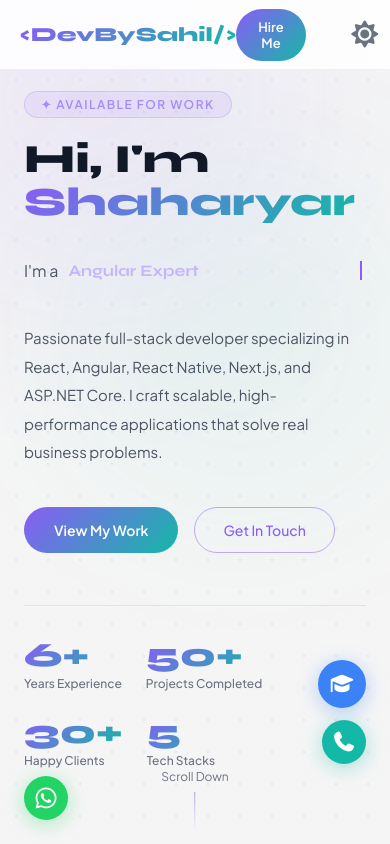
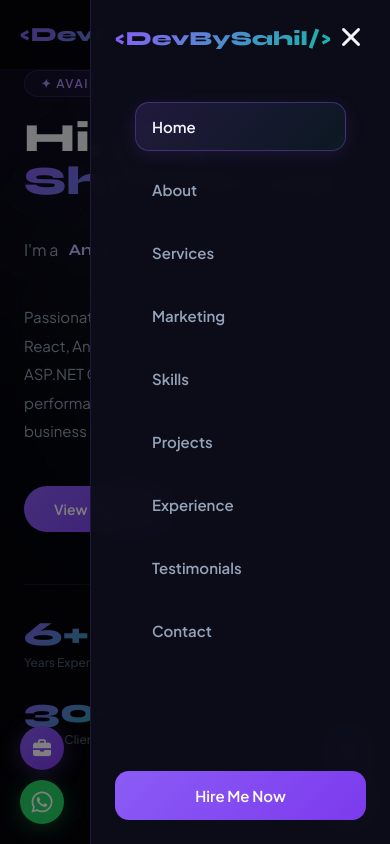
Before and after one commit to Shaharyar123-art/portfolio, a React (Vite) app: page / in a window 390 px wide. Both pictures are taken after a click on the button 364 px from the left and 34 px from the top of the page. Shown: the top 844 px of the page. Built offline with nearby package versions, Linux system fonts and the light colour scheme.

Commit message:
add mobile sidebar navigation and enhance floating action buttons

```diff
--- a/src/App.jsx
+++ b/src/App.jsx
@@ -1,5 +1,6 @@
 import { useState, useEffect } from 'react';
 import '@fortawesome/fontawesome-free/css/all.min.css';
+import './index.css';
 import { ROLES, SKILLS, PROJECTS, EXP, TESTS, MARKETING_SERVICES, MARKETING_PROCESS } from './data';
 
 import CV from './assets/CV.pdf';
@@ -19,7 +20,12 @@ function App() {
   });
   const [formSubmitted, setFormSubmitted] = useState(false);
   const [theme, setTheme] = useState('dark');
+  const [isSidebarOpen, setIsSidebarOpen] = useState(false);
   // --- Typing Effect ---
+  const [hireTooltipVisible, setHireTooltipVisible] = useState(false);
+  const [waTooltipVisible, setWaTooltipVisible] = useState(false);
+  const [eduTooltipVisible, setEduTooltipVisible] = useState(false);
+  const [callTooltipVisible, setCallTooltipVisible] = useState(false);
   useEffect(() => {
     let i = 0;
     setTypedText('');
@@ -69,6 +75,12 @@ function App() {
   // Apply theme class to root element
   useEffect(() => {
     const root = document.documentElement;
+
+    // Trigger brightness flash animation
+    root.classList.remove('flash-active');
+    void root.offsetWidth; // Trigger reflow to restart animation
+    root.classList.add('flash-active');
+
     if (theme === 'light') {
       root.classList.add('light');
     } else {
@@ -91,6 +103,7 @@ function App() {
       el.scrollIntoView({ behavior: 'smooth' });
     }
     setActiveSection(id);
+    setIsSidebarOpen(false); // Close sidebar after clicking
   };
 
   // --- Form Handling ---
@@ -149,12 +162,64 @@ function App() {
  const openCV = () => {
     window.open(CV, '_blank');
   };
+
+  // --- Long-press Tooltip Logic ---
+  const longPressDuration = 700; // milliseconds
+  let hirePressTimer = null;
+  let waPressTimer = null;
+  let eduPressTimer = null;
+  let callPressTimer = null;
+
+  const handleTouchStart = (setter, timerRef) => {
+    timerRef.current = setTimeout(() => {
+      setter(true);
+    }, longPressDuration);
+  };
+
+  const handleTouchEnd = (setter, timerRef) => {
+    clearTimeout(timerRef.current);
+    setter(false);
+  };
+
+  // Hire Me
+  const handleHireTouchStart = () => handleTouchStart(setHireTooltipVisible, { current: hirePressTimer });
+  const handleHireTouchEnd = () => handleTouchEnd(setHireTooltipVisible, { current: hirePressTimer });
+
+  // WhatsApp
+  const handleWaTouchStart = () => handleTouchStart(setWaTooltipVisible, { current: waPressTimer });
+  const handleWaTouchEnd = () => handleTouchEnd(setWaTooltipVisible, { current: waPressTimer });
+
+  // Education
+  const handleEduTouchStart = () => handleTouchStart(setEduTooltipVisible, { current: eduPressTimer });
+  const handleEduTouchEnd = () => handleTouchEnd(setEduTooltipVisible, { current: eduPressTimer });
+
+  // Call
+  const handleCallTouchStart = () => handleTouchStart(setCallTooltipVisible, { current: callPressTimer });
+  const handleCallTouchEnd = () => handleTouchEnd(setCallTooltipVisible, { current: callPressTimer });
+
+  // Clear timers on unmount (important for cleanup)
+  useEffect(() => {
+    return () => {
+      clearTimeout(hirePressTimer);
+      clearTimeout(waPressTimer);
+      clearTimeout(eduPressTimer);
+      clearTimeout(callPressTimer);
+    };
+  }, []);
+
   return (
     <>
       {/* NAVBAR */}
       <nav id="navbar">
         <a className="logo" onClick={() => scrollToSection('home')}>&lt;DevBySahil/&gt;</a>
         <div className="nav-links">
+          <button
+            className="hamburger"
+            onClick={() => setIsSidebarOpen(true)}
+            aria-label="Open Menu"
+          >
+            <i className="fa-solid fa-bars-staggered"></i>
+          </button>
           {['home', 'about', 'services', 'marketing', 'skills', 'projects', 'experience', 'testimonials', 'contact'].map((sec) => (
             <button
               key={sec}
@@ -166,8 +231,7 @@ function App() {
             </button>
           ))}
           <button
-            className="btn-p"
-            style={{ padding: '10px 22px', fontSize: '13px' }}
+            className="btn-p nav-hire"
             onClick={() => scrollToSection('contact')}
           >
             Hire Me
@@ -182,6 +246,35 @@ function App() {
         </div>
       </nav>
 
+      {/* MOBILE SIDEBAR */}
+      <div className={`sidebar-overlay ${isSidebarOpen ? 'show' : ''}`} onClick={() => setIsSidebarOpen(false)}></div>
+      <aside className={`sidebar ${isSidebarOpen ? 'open' : ''}`}>
+        <div className="sidebar-head">
+          <span className="logo">&lt;DevBySahil/&gt;</span>
+          <button className="close-sidebar" onClick={() => setIsSidebarOpen(false)}>
+            <i className="fa-solid fa-xmark"></i>
+          </button>
+        </div>
+        <div className="sidebar-links">
+          {['home', 'about', 'services', 'marketing', 'skills', 'projects', 'experience', 'testimonials', 'contact'].map((sec, i) => (
+            <button
+              key={sec}
+              className={`sl ${activeSection === sec ? 'active' : ''}`}
+              style={{ transitionDelay: `${i * 50}ms` }}
+              onClick={() => scrollToSection(sec)}
+            >
+              {/* <span className="sl-num"></span> */}
+              {sec.charAt(0).toUpperCase() + sec.slice(1)}
+            </button>
+          ))}
+        </div>
+        <div className="sidebar-footer">
+          <button className="btn-p" style={{ width: '100%' }} onClick={() => scrollToSection('contact')}>
+            Hire Me Now
+          </button>
+        </div>
+      </aside>
+
       {/* HERO */}
       <section id="home" className={`sec gridbg ${activeSection === 'home' ? 'active-section' : ''}`}>
         <div className="orb orb1"></div>
@@ -189,7 +282,6 @@ function App() {
         <div className="container">
           <div className="hero-grid">
             <div className="hero-left">
-              <br/>
               <div className="stag fadeUp">✦ Available for Work</div>
               <h1 className="syne fadeUp d1">Hi, I'm <span className="gtext">Shaharyar</span><br /></h1>
               <div className="hero-role fadeUp d2">
@@ -671,14 +763,19 @@ function App() {
         ↑
       </button>
 
+      {/* Floating Hire Me (Mobile Only) */}
+      <button className="btn-p hire-float" onClick={() => scrollToSection('contact')} aria-label="Hire Me">
+        <i className="fa-solid fa-briefcase"></i>
+      </button>
+
       {/* Floating Contact Overlays */}
       <a href="https://wa.me/923041137877" className="wa-float" target="_blank" rel="noreferrer" aria-label="Chat on WhatsApp">
         <i className="fa-brands fa-whatsapp"></i>
       </a>
-      <button onClick={openCV} className="edu-float" aria-label="View Resume">
+      <button onClick={openCV} className={`edu-float ${showBackToTop ? 'shifted' : ''}`} aria-label="View Resume">
         <i className="fa-solid fa-graduation-cap"></i>
       </button>
-      <a href="tel:+923140069007" className="call-float" aria-label="Call Me">
+      <a href="tel:+923140069007" className={`call-float ${showBackToTop ? 'shifted' : ''}`} aria-label="Call Me">
         <i className="fa-solid fa-phone"></i>
       </a>
     </>
--- a/src/index.css
+++ b/src/index.css
@@ -13,7 +13,7 @@ body {
   background: var(--bg);
   color: var(--w);
   overflow-x: hidden;
-  transition: background 0.3s ease, color 0.3s ease;
+  transition: background 0.6s cubic-bezier(0.4, 0, 0.2, 1), color 0.6s cubic-bezier(0.4, 0, 0.2, 1);
 }
 
 ::-webkit-scrollbar {
@@ -107,6 +107,7 @@ body {
   pointer-events: none;
   filter: blur(80px);
   opacity: 0.6;
+  transition: background 0.6s ease, opacity 0.6s ease;
 }
 
 .orb1 {
@@ -142,6 +143,7 @@ body {
   background-size: 32px 32px;
   pointer-events: none;
   z-index: 0;
+  transition: opacity 0.6s ease;
 }
 
 /* Navbar */
@@ -159,7 +161,7 @@ nav {
   background: var(--nav-bg);
   backdrop-filter: blur(20px);
   border-bottom: 1px solid rgba(139, 92, 246, 0.1);
-  transition: all 0.3s;
+  transition: background 0.6s cubic-bezier(0.4, 0, 0.2, 1), border-color 0.6s cubic-bezier(0.4, 0, 0.2, 1);
 }
 
 .logo {
@@ -180,6 +182,22 @@ nav {
   gap: 32px;
 }
 
+.hamburger {
+  display: none;
+  background: none;
+  border: none;
+  color: var(--w);
+  font-size: 22px;
+  cursor: pointer;
+}
+.sidebar-footer{
+  display: none;
+  background: none;
+  border: none;
+  color: var(--w);
+  font-size: 22px;
+  cursor: pointer;
+}
 .nl {
   color: var(--m);
   text-decoration: none;
@@ -263,7 +281,10 @@ nav {
   border: 1px solid var(--border);
   border-radius: 20px;
   backdrop-filter: blur(10px);
-  transition: all 0.3s;
+  transition: background 0.6s cubic-bezier(0.4, 0, 0.2, 1),
+              border-color 0.4s ease,
+              transform 0.4s cubic-bezier(0.175, 0.885, 0.32, 1.275),
+              box-shadow 0.4s ease;
 }
 
 .card:hover {
@@ -1291,6 +1312,24 @@ nav {
 .soc:hover {
   border-color: var(--hover-border, rgba(139, 92, 246, 0.4));
   color: var(--hover-color, var(--v));
+}
+
+.soc::before {
+  content: '';
+  position: absolute;
+  bottom: calc(100% + 6px);
+  left: 50%;
+  width: 8px;
+  height: 8px;
+  background: var(--card);
+  border-right: 1px solid var(--border);
+  border-bottom: 1px solid var(--border);
+  transform: translateX(-50%) translateY(5px) rotate(45deg);
+  opacity: 0;
+  visibility: hidden;
+  transition: all 0.3s cubic-bezier(0.23, 1, 0.32, 1);
+  z-index: 99;
+  pointer-events: none;
 }
 
 .soc::after {
@@ -1315,7 +1354,8 @@ nav {
   pointer-events: none;
 }
 
-.soc:hover::after {
+.soc:hover::after,
+.soc:hover::before {
   opacity: 1;
   visibility: visible;
   transform: translateX(-50%) translateY(0);
@@ -1393,6 +1433,7 @@ footer {
   border-top: 1px solid var(--border);
   padding: 60px 40px 32px; /* Keep padding */
   background: var(--bg2); /* Lighter background for light mode */
+  transition: background 0.6s cubic-bezier(0.4, 0, 0.2, 1), border-color 0.6s cubic-bezier(0.4, 0, 0.2, 1);
 }
 
 .footer-grid {
@@ -1492,6 +1533,24 @@ footer {
   transform: translateY(0);
 }
 
+.hire-float {
+  display: none; /* Desktop hidden */
+  position: fixed;
+  left: 32px;
+  bottom: 92px;
+  width: 48px;
+  height: 48px;
+  border-radius: 50%;
+  align-items: center;
+  justify-content: center;
+  font-size: 18px;
+  z-index: 1000;
+  box-shadow: 0 4px 20px rgba(139, 92, 246, 0.35);
+  transition: all 0.3s ease;
+}
+
+.hire-float:hover { transform: scale(1.1); }
+
 /* Floating Action Buttons */
 .wa-float {
   position: fixed;
@@ -1584,6 +1643,7 @@ footer {
 /* Alt section bg */
 .altbg {
   background: var(--bg2);
+  transition: background 0.6s cubic-bezier(0.4, 0, 0.2, 1);
 }
 /* Stag active animation */
 .active-section .stag {
@@ -1594,20 +1654,182 @@ footer {
   0% { opacity: 0; transform: scale(0.7); }
   100% { opacity: 1; transform: scale(1); }
 }
-
+.sidebar-head {
+  display: flex;
+  align-items: center;
+  justify-content: space-between;
+}
+
+.close-sidebar {
+  background: none;
+  border: none;
+  color: var(--w);
+  font-size: 24px;
+  cursor: pointer;
+}
 /* Responsive */
 @media(max-width: 900px) {
+  /* sidebar overlay: ; */
+  .sidebar-overlay {
+    display: block;
+    position: fixed;
+    inset: 0;
+    background: rgba(0,0,0,0.5);
+    opacity: 0;
+    visibility: hidden;
+    transition: 0.3s;
+    z-index: 1999;
+  }
+
+  .sidebar-overlay.show {
+    opacity: 1;
+    visibility: visible;
+  }
+
+  .sidebar {
+    display: flex;
+    flex-direction: column;
+    position: fixed;
+    top: 0;
+    right: -100%;
+    width: 300px;
+    max-width: 85%;
+    height: 100vh;
+    background: var(--card);
+    border-left: 1px solid var(--border);
+    transition: right 0.3s ease;
+    z-index: 2000;
+    padding: 24px;
+  }
+
+  .sidebar.open {
+    right: 0;
+  }
+
+  .sidebar-links {
+    flex: 1;
+    margin-top: 30px;
+    display: flex;
+    flex-direction: column;
+    gap: 14px;
+    overflow-y: auto;
+    padding: 20px;
+    scrollbar-width: thin
+  }
+.sidebar-links::-webkit-scrollbar-thumb {
+  background: #8b5cf6;
+  border-radius: 10px;
+}
+
+
+  .sidebar-footer {
+    margin-top: auto;
+    padding-top: 20px;
+  }
+  /* Sidebar Navigation Buttons */
+.sl {
+  width: 100%;
+  display: flex;
+  align-items: center;
+  gap: 14px;
+  background: transparent;
+  border: 1px solid transparent;
+  color: var(--m);
+  padding: 14px 16px;
+  border-radius: 14px;
+  font-size: 15px;
+  font-weight: 600;
+  cursor: pointer;
+  transition: all 0.3s ease;
+  font-family: inherit;
+  text-align: left;
+  position: relative;
+  overflow: hidden;
+}
+
+/* Hover */
+.sl:hover {
+  background: rgba(139, 92, 246, 0.08);
+  border-color: rgba(139, 92, 246, 0.25);
+  color: var(--w);
+  transform: translateX(4px);
+}
+
+/* Active State */
+.sl.active {
+  background: linear-gradient(
+    135deg,
+    rgba(139, 92, 246, 0.16),
+    rgba(20, 184, 166, 0.08)
+  );
+  border-color: rgba(139, 92, 246, 0.35);
+  color: var(--w);
+  box-shadow: 0 4px 18px rgba(139, 92, 246, 0.12);
+}
+
+/* Sidebar Number */
+.sl-num {
+  width: 30px;
+  height: 30px;
+  border-radius: 10px;
+  background: rgba(139, 92, 246, 0.12);
+  color: #a78bfa;
+  display: flex;
+  align-items: center;
+  justify-content: center;
+  font-size: 12px;
+  font-weight: 700;
+  flex-shrink: 0;
+  transition: all 0.3s ease;
+}
+
+/* Hover Number */
+.sl:hover .sl-num,
+.sl.active .sl-num {
+  background: linear-gradient(135deg, #8b5cf6, #14b8a6);
+  color: white;
+  transform: scale(1.08);
+}
+
+/* Sidebar Footer Button */
+.sidebar-footer .btn-p {
+  border-radius: 14px;
+  padding: 15px;
+  font-size: 15px;
+  font-weight: 700;
+}
+
+/* Sidebar Entrance Animation */
+.sidebar.open .sl {
+  animation: slideIn 0.4s ease both;
+}
+.sidebar {
+  backdrop-filter: blur(18px);
+  background: rgba(13, 13, 26, 0.96);
+}
+.light .sidebar {
+  background: rgba(255, 255, 255, 0.96);
+}
+  /* //sidebar end */
   .hero-grid {
     grid-template-columns: 1fr;
   }
   .avatar-wrap {
     display: none;
   }
+  .nl, .nav-hire {
+    display: none;
+  }
+  .hamburger {
+    display: block; /* Show on Tablet/Mobile */
+    order: 2;
+    margin-left: 8px;
+  }
+   .sidebar-footer {
+    display: block; /* Show on Tablet/Mobile */
+  }
   .about-grid {
     grid-template-columns: 1fr;
-  }
-  .about-img {
-    display: none;
   }
   .contact-grid {
     grid-template-columns: 1fr;
@@ -1629,22 +1851,66 @@ footer {
   }
   .footer-grid {
     grid-template-columns: 1fr;
+    text-align: center;
+    gap: 40px;
+  }
+  .footer-brand .logo {
+    margin: 0 auto 12px;
+  }
+  .footer-tagline {
+    margin: 0 auto 20px;
+  }
+  .footer-socials {
+    justify-content: center;
+  }
+  .footer-bottom {
+    justify-content: center;
+    text-align: center;
   }
   nav {
     padding: 0 20px;
   }
-  .nav-links .nl:not(:last-child) {
-    display: none;
+  .nav-links {
+    gap: 12px;
+  }
+  .nav-hire {
+    padding: 8px 16px;
+    font-size: 12px;
+  }
+  .theme-toggle {
+    margin-left: 0;
+    font-size: 1.2rem;
   }
   .hero-stats {
     gap: 24px;
   }
-  .wa-float, .call-float {
+  /* Floating "Hire Me" positioned above WhatsApp */
+  .hire-float {
+    display: flex;
+    bottom: 74px; /* Stays fixed above WhatsApp */
+    left: 20px;
     width: 44px;
     height: 44px;
-    bottom: 24px;
-  }
-  .wa-float { left: 24px; }
-  .call-float { display: flex; right: 24px; bottom: 80px; }
-  .edu-float { right: 24px; bottom: 136px; }
-}
+    padding: 0;
+  }
+  /* Standardize Floating Buttons Stack */
+  .wa-float, .call-float, .edu-float, .btt {
+    width: 44px;
+    height: 44px;
+    right: 20px;
+  }
+  /* Left Side */
+  .wa-float {
+    left: 20px;
+    bottom: 20px;
+  }
+  /* Right Side Stack (BTT -> Phone -> Education) */
+  .btt { bottom: 20px; }
+
+  /* Dynamic positioning logic: Slide down if BTT is hidden */
+  .call-float { display: flex; bottom: 20px; }
+  .call-float.shifted { bottom: 74px; }
+
+  .edu-float { bottom: 74px; }
+  .edu-float.shifted { bottom: 128px; }
+}
```
